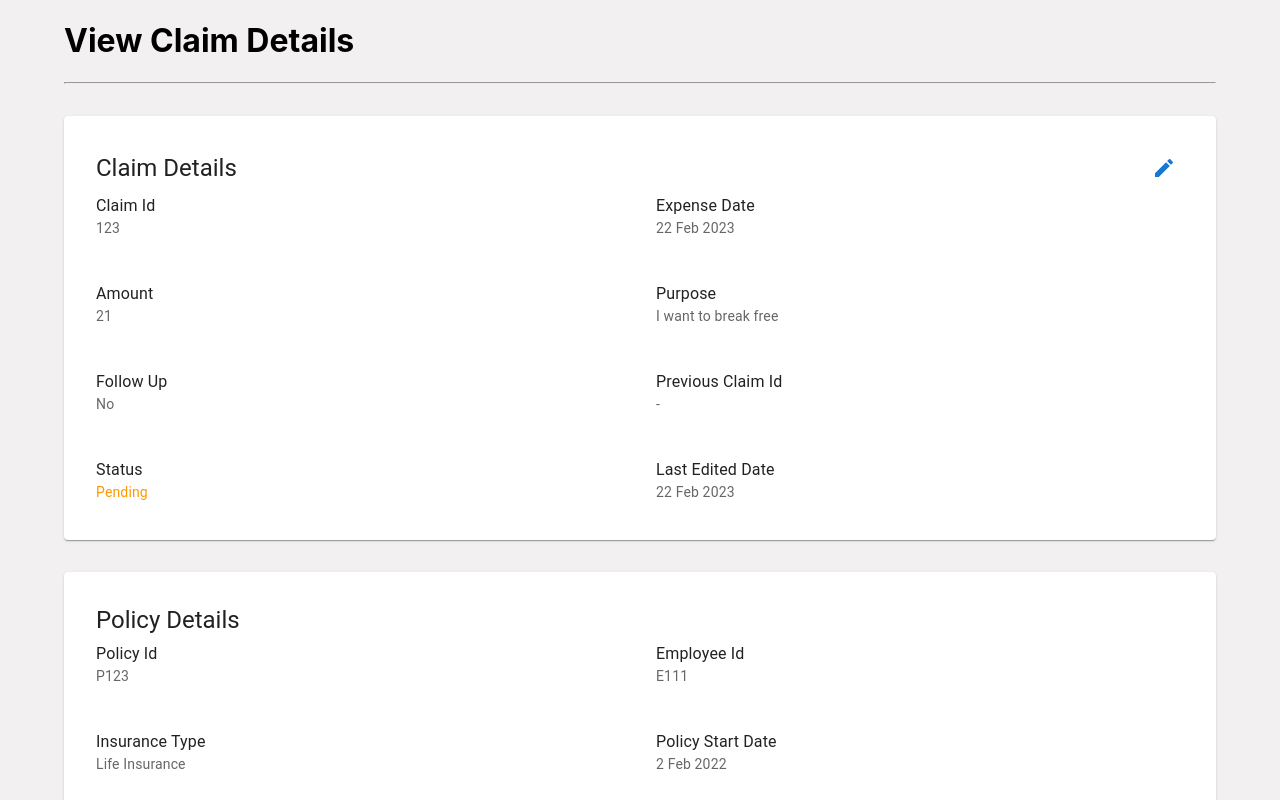
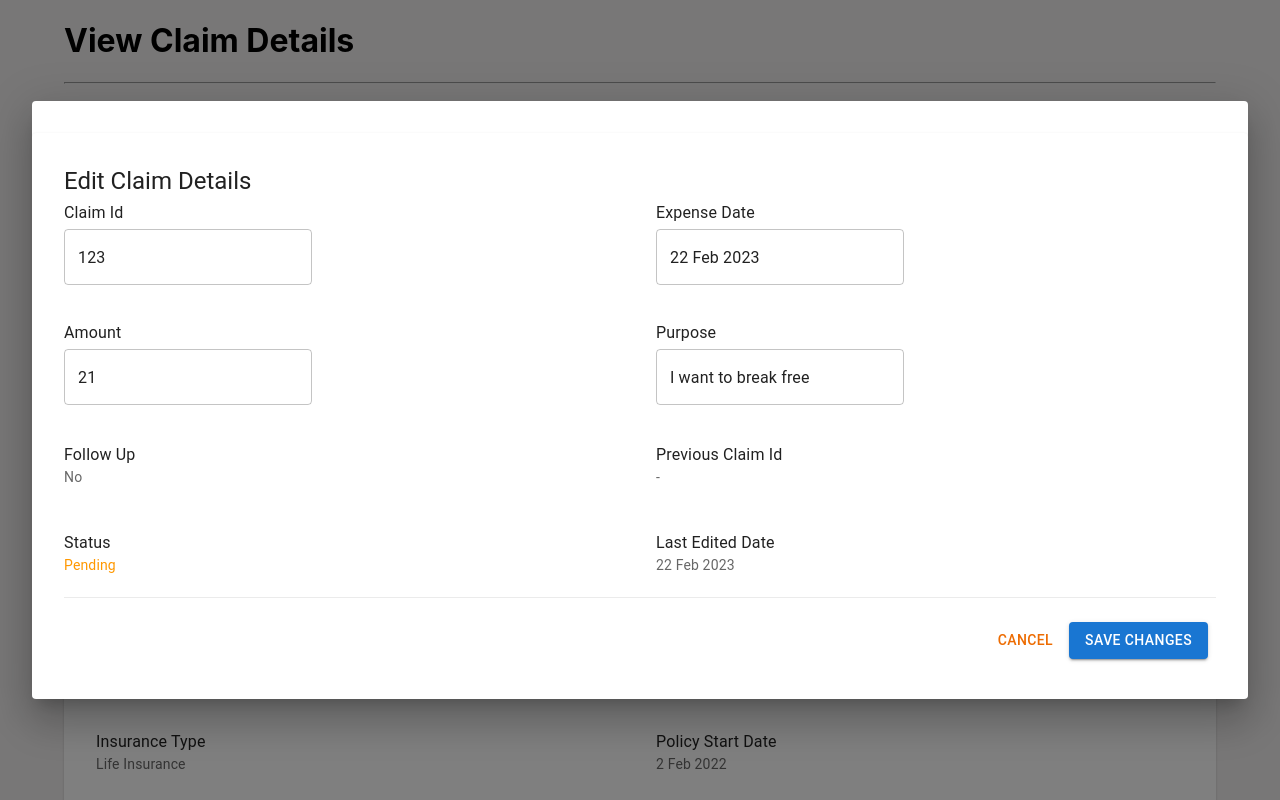
Before and after one commit to 24kmystique/dbs-seed-16-frontend, a React (Create React App) app: page /view-claim in a window 1280 px wide. Both pictures are taken after a click on the button 1164 px from the left and 167 px from the top of the page. Shown: the top 800 px of the page. Built offline with nearby package versions, Linux system fonts and the light colour scheme.

Commit message:
edit page linked to view page

```diff
--- /dev/null
+++ b/src/components/claim-details/EditClaim.js
@@ -0,0 +1,88 @@
+import { useState, useEffect } from "react";
+import { Button, Card, Dialog, DialogActions, Divider, Grid, ListItemText, TextField, Typography } from "@mui/material";
+
+function EditClaim(props) {
+  const { showDialog, setShowDialog, claimData } = props;
+  const [editedClaimData, setEditedClaimData] = useState({})
+
+  useEffect(() => {
+    setEditedClaimData({...claimData})
+  }, [claimData])
+
+  const getStatusColour = (status) => {
+    switch (status) {
+      case "Pending":
+        return "warning.light";
+      case "Accepted":
+        return "success.main";
+      case "Rejected":
+        return "error.main";
+      default:
+        return "warning.light";
+    }
+  }
+
+  return (
+    <Dialog
+      open={showDialog}
+      onClose={() => {setShowDialog(false)}}
+      fullWidth={true}
+      maxWidth="80%"
+    >
+      <Card
+        sx={{
+          mt: 4,
+          p: 4
+        }}
+      >
+        <Typography variant="h5">Edit Claim Details</Typography>
+
+        <Grid container spacing={4}>
+          <Grid item xs={6}>
+            <ListItemText primary="Claim Id" />
+            <TextField value={editedClaimData.ClaimId}/>
+          </Grid>
+          <Grid item xs={6}>
+            <ListItemText primary="Expense Date" />
+            <TextField value={editedClaimData.ExpenseDate}/>
+
+          </Grid>
+          <Grid item xs={6}>
+            <ListItemText primary="Amount" />
+            <TextField value={editedClaimData.Amount}/>
+
+          </Grid>
+          <Grid item xs={6}>
+            <ListItemText primary="Purpose" />
+            <TextField value={editedClaimData.Purpose}/>
+
+          </Grid>
+          <Grid item xs={6}>
+            <ListItemText primary="Follow Up" secondary={claimData.FollowUp ? "Yes" : "No"} />
+          </Grid>
+          <Grid item xs={6}>
+            <ListItemText primary="Previous Claim Id" secondary={claimData.PreviousClaimId ? claimData.PreviousClaimId : "-"} />
+          </Grid>
+          <Grid item xs={6}>
+            <ListItemText primary="Status" secondary={claimData.Status} secondaryTypographyProps={{ color: getStatusColour(claimData.Status) }} />
+          </Grid>
+          <Grid item xs={6}>
+            <ListItemText primary="Last Edited Date" secondary={claimData.LastEditedClaimDate} />
+          </Grid>
+        </Grid>
+
+        <Divider light sx={{my: 2}}/>
+        <DialogActions>
+          <Button color="warning" onClick={() => {setShowDialog(false)}}>
+            Cancel
+          </Button>
+          <Button variant="contained">
+            Save changes
+          </Button>
+        </DialogActions>
+      </Card>
+    </Dialog>
+  )
+}
+
+export default EditClaim;
--- a/src/components/claim-details/ViewClaim.js
+++ b/src/components/claim-details/ViewClaim.js
@@ -1,4 +1,5 @@
 import { useState, useEffect } from "react";
+import EditClaim from "./EditClaim";
 import { Container } from "@mui/system";
 import { Button, Card, Grid, IconButton, ListItemText, Stack, Typography } from "@mui/material";
 import EditIcon from '@mui/icons-material/Edit';
@@ -6,6 +7,8 @@ import EditIcon from '@mui/icons-material/Edit';
 function ViewClaim() {
   const [claimData, setClaimData] = useState({});
   const [policyData, setPolicyData] = useState({});
+
+  const [showDialog, setShowDialog] = useState(false)
 
   useEffect(() => {
     setClaimData({
@@ -44,8 +47,23 @@ function ViewClaim() {
     }
   }
 
+  const RenderEditButton = () => {
+    if (claimData.Status === "Accepted") {
+      return "";
+    } else return (
+      <IconButton color="primary" onClick={() => { setShowDialog(true) }}>
+        <EditIcon />
+      </IconButton>
+    );
+  }
 
   return (
+    <>
+    <EditClaim
+      showDialog={showDialog}
+      setShowDialog={setShowDialog}
+      claimData={claimData}
+    />
     <Container sx={{mb: 8}}>
       <h1>View Claim Details</h1>
       <hr></hr>
@@ -63,9 +81,7 @@ function ViewClaim() {
           spacing={2}
         >
           <Typography variant="h5">Claim Details</Typography>
-          <IconButton color="primary">
-            <EditIcon />
-          </IconButton>
+          { RenderEditButton() }
         </Stack>
 
         <Grid container spacing={4}>
@@ -138,16 +154,19 @@ function ViewClaim() {
           p: 4
         }}
       >
-        <Grid container spacing={4}>
-          <Grid item xs={4}>
-            <Button variant="contained" color="error">Delete</Button>
-          </Grid>
-          <Grid item xs={8}>
+        <Stack
+          direction="row"
+          alignItems="center"
+          spacing={2}
+        >
+          <Button variant="contained" color="error" sx={{mr: 4}}>Delete</Button>
+          <span>
             Do note that deleting a claim that is a follow up claim will result in the entire chain of claims being deleted.
-          </Grid>
-        </Grid>
+          </span>
+        </Stack>
       </Card>
     </Container>
+    </>
   );
 }
 
```
